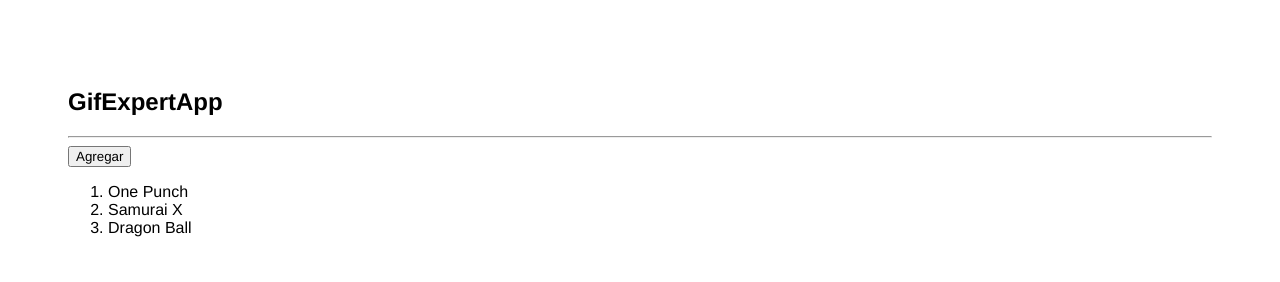
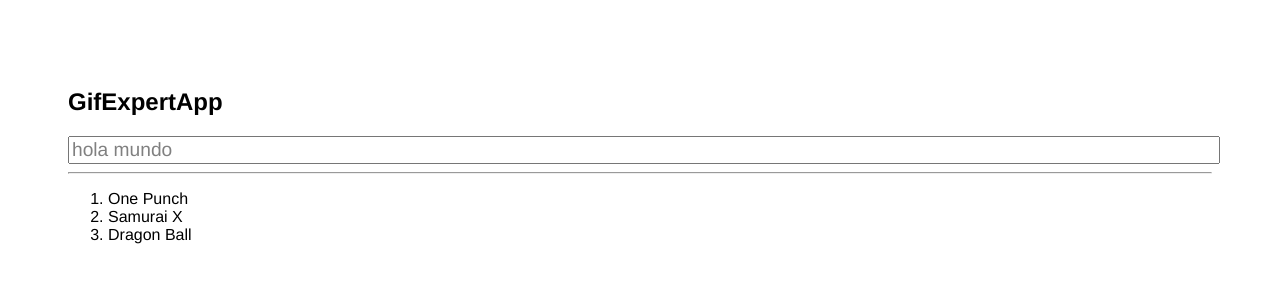
Before and after one commit to EngelberAmaya/GifExpertAppReact, a React app: page / in a window 1280 px wide. Built offline with nearby package versions, Linux system fonts and the light colour scheme.

Commit message:
AddCategory Component

```diff
--- a/package.json
+++ b/package.json
@@ -1,5 +1,5 @@
 {
-  "name": "GifExpertApp",
+  "name": "my-app",
   "version": "0.1.0",
   "private": true,
   "dependencies": {
--- a/src/GifExpertApp.js
+++ b/src/GifExpertApp.js
@@ -1,21 +1,20 @@
 import React, { useState } from 'react'
+import AddCategory from './components/AddCategory';
 
 const GifExpertApp = () => {
 
-    //const categories = ['One Punch', 'Samurai X', 'Dragon Ball'];
     const [categories, setCategories] = useState(['One Punch', 'Samurai X', 'Dragon Ball']);
 
-    const handleAdd = (e) => {
+    /*const handleAdd = (e) => {
         //setCategories(['X MEN', ...categories]);
         setCategories(categorias => [...categorias, 'X MEN'])
-    }
+    }*/
 
     return (
         <>
             <h2>GifExpertApp</h2>
+            <AddCategory />
             <hr />
-
-            <button onClick={ handleAdd }>Agregar</button>
 
             <ol>
                 {
--- /dev/null
+++ b/src/components/AddCategory.js
@@ -0,0 +1,27 @@
+import React, { useState } from 'react'
+
+const AddCategory = () => {
+
+    const [inputValue, setInputValue] = useState('hola mundo');
+
+    const handleInputChange = (e) => {
+        setInputValue(e.target.value);
+    }
+
+    const handleSubmit = (e) => {
+        e.preventDefault();
+        console.log('submit hecho')
+    }
+
+    return (
+        <form onSubmit={handleSubmit}>
+            <input
+                type="text"
+                value={inputValue}
+                onChange={handleInputChange}
+            />
+        </form>
+    )
+}
+
+export default AddCategory
--- a/src/index.css
+++ b/src/index.css
@@ -5,3 +5,9 @@
 body {
   padding: 60px;
 }
+
+input {
+  color: gray;
+  font-size: 1.2rem;
+  width: 100%;
+}
```
